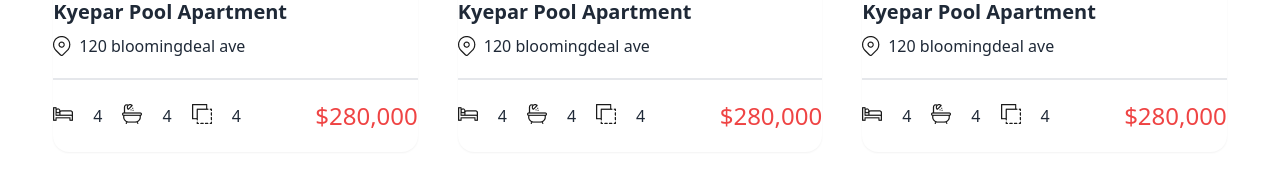
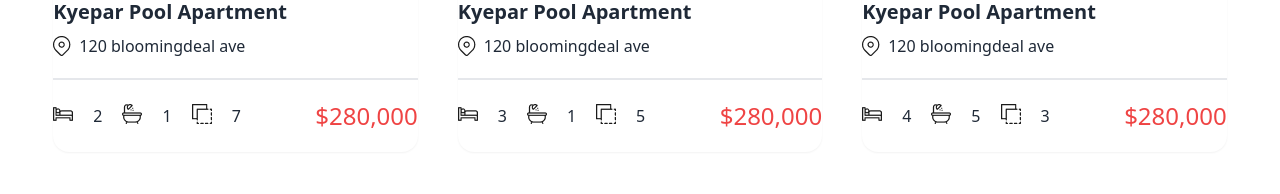
Before and after one commit to Jeba-Akter/Find-home, a React (Vite) app: page / in a window 1280 px wide. Shown: the part 1793-1987 px from the top of the page. Built offline with nearby package versions, Linux system fonts and the light colour scheme.

Commit message:
Discover update

```diff
--- a/src/Components/Descover.jsx
+++ b/src/Components/Descover.jsx
@@ -28,19 +28,19 @@ const Descover = () => {
                   <div className=" text-2xl">
                     <img src="/src/assets/img/bade.png" alt="" />
                   </div>
-                  <a>4</a>
+                  <a>2</a>
                 </div>
                 <div className="flex gap-5">
                   <div className=" text-xl">
                     <img src="/src/assets/img/bath.png" alt="" />
                   </div>
-                  <a>4</a>
+                  <a>1</a>
                 </div>
                 <div className="flex  gap-5">
                   <div className=" text-xl">
                     <img src="/src/assets/img/Vector (3).png" alt="" />
                   </div>
-                  <a>4</a>
+                  <a>7</a>
                 </div>
               </div>
               <h1 className=" text-red-500 font-samibold text-2xl">$280,000</h1>
@@ -66,19 +66,19 @@ const Descover = () => {
                   <div className=" text-2xl">
                     <img src="/src/assets/img/bade.png" alt="" />
                   </div>
-                  <a>4</a>
+                  <a>3</a>
                 </div>
                 <div className="flex gap-5">
                   <div className=" text-xl">
                     <img src="/src/assets/img/bath.png" alt="" />
                   </div>
-                  <a>4</a>
+                  <a>1</a>
                 </div>
                 <div className="flex  gap-5">
                   <div className=" text-xl">
                     <img src="/src/assets/img/Vector (3).png" alt="" />
                   </div>
-                  <a>4</a>
+                  <a>5</a>
                 </div>
               </div>
               <h1 className=" text-red-500 font-samibold text-2xl">$280,000</h1>
@@ -88,7 +88,7 @@ const Descover = () => {
         {/* 3rd */}
         <div className="card bg-base-100 w- shadow-sm">
           <figure>
-            <img src="/src/assets/img/discover3.png" alt="Shoes" />
+            <img src="/src/assets/img/discover3.png" alt="" />
           </figure>
           <div className="card-bod">
             <h2 className="card-title capitalize">kyepar pool apartment</h2>
@@ -110,13 +110,13 @@ const Descover = () => {
                   <div className=" text-xl">
                     <img src="/src/assets/img/bath.png" alt="" />
                   </div>
-                  <a>4</a>
+                  <a>5</a>
                 </div>
                 <div className="flex  gap-5">
                   <div className=" text-xl">
                     <img src="/src/assets/img/Vector (3).png" alt="" />
                   </div>
-                  <a>4</a>
+                  <a>3</a>
                 </div>
               </div>
               <h1 className=" text-red-500 font-samibold text-2xl">$280,000</h1>
```
